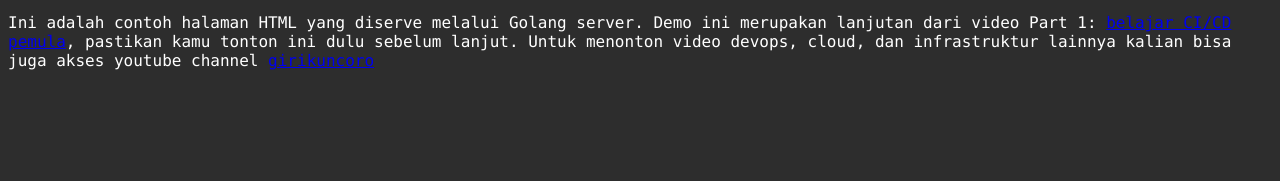
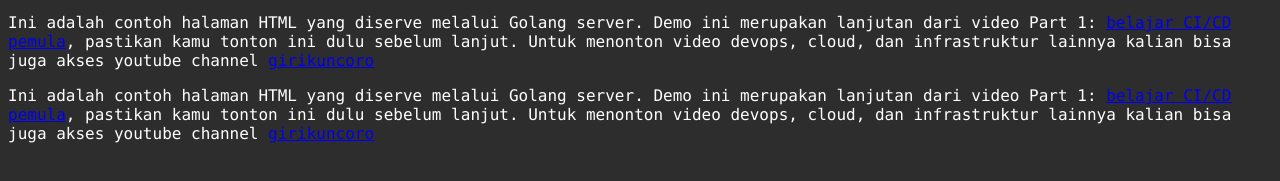
Before and after one commit to Gusman83/image-golang, a plain HTML site: page static/index.html in a window 1280 px wide. Shown: the part 135-316 px from the top of the page. Drawn offline with Linux system fonts and the light colour scheme.

Commit message:
update index

```diff
--- a/static/index.html
+++ b/static/index.html
@@ -36,6 +36,13 @@
         <a href="https://www.youtube.com/user/girikuncoro">girikuncoro</a>
 
     </p>
+    <p>Ini adalah contoh halaman HTML yang diserve melalui Golang server. Demo ini merupakan lanjutan dari video Part 1:
+        <a href="https://www.youtube.com/watch?v=v-pqoP6ro-8">belajar CI/CD pemula</a>, pastikan kamu tonton ini dulu
+        sebelum lanjut. Untuk menonton video devops, cloud, dan infrastruktur lainnya kalian bisa juga akses youtube
+        channel
+        <a href="https://www.youtube.com/user/girikuncoro">girikuncoro</a>
+
+    </p>
 </body>
 
 </html>
```
